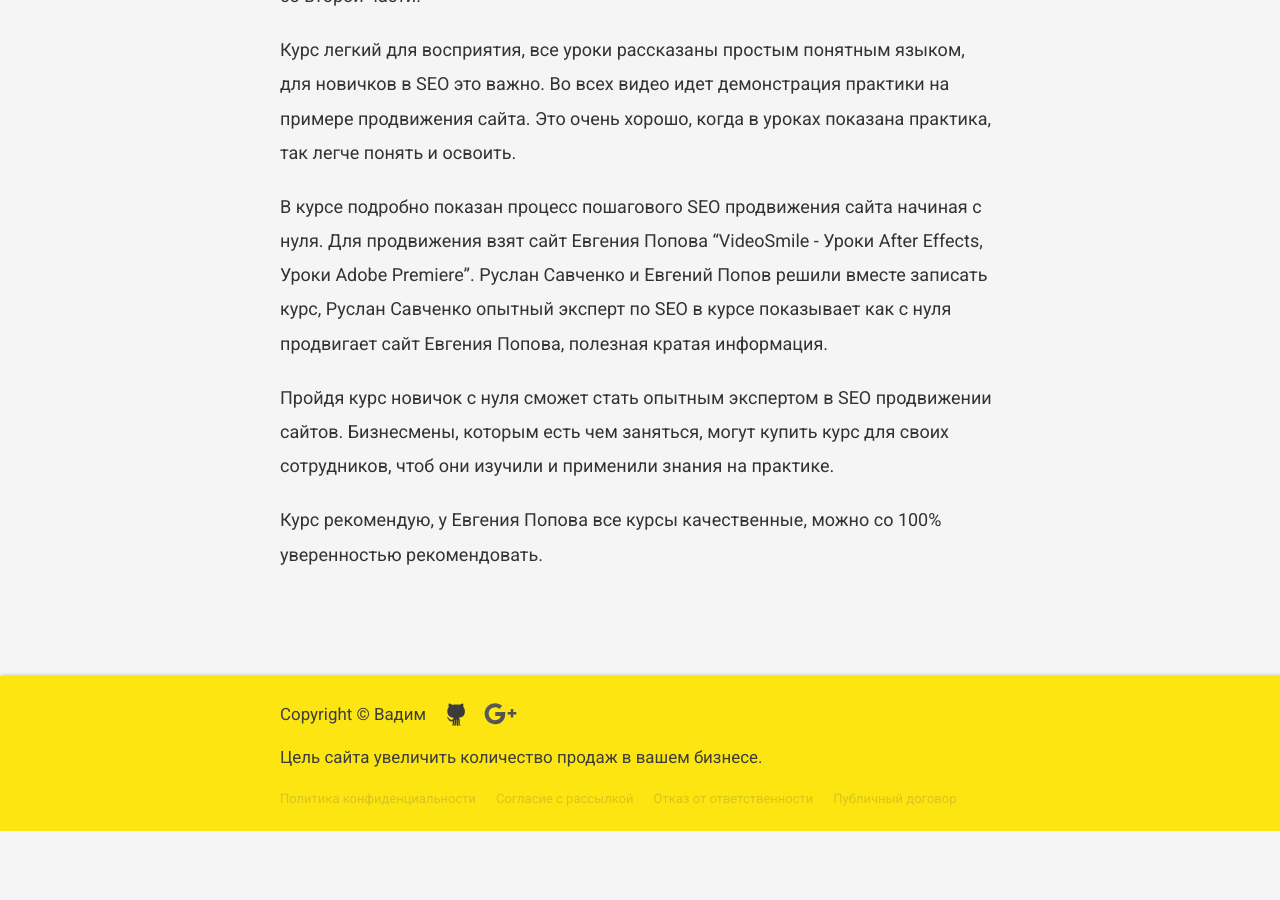
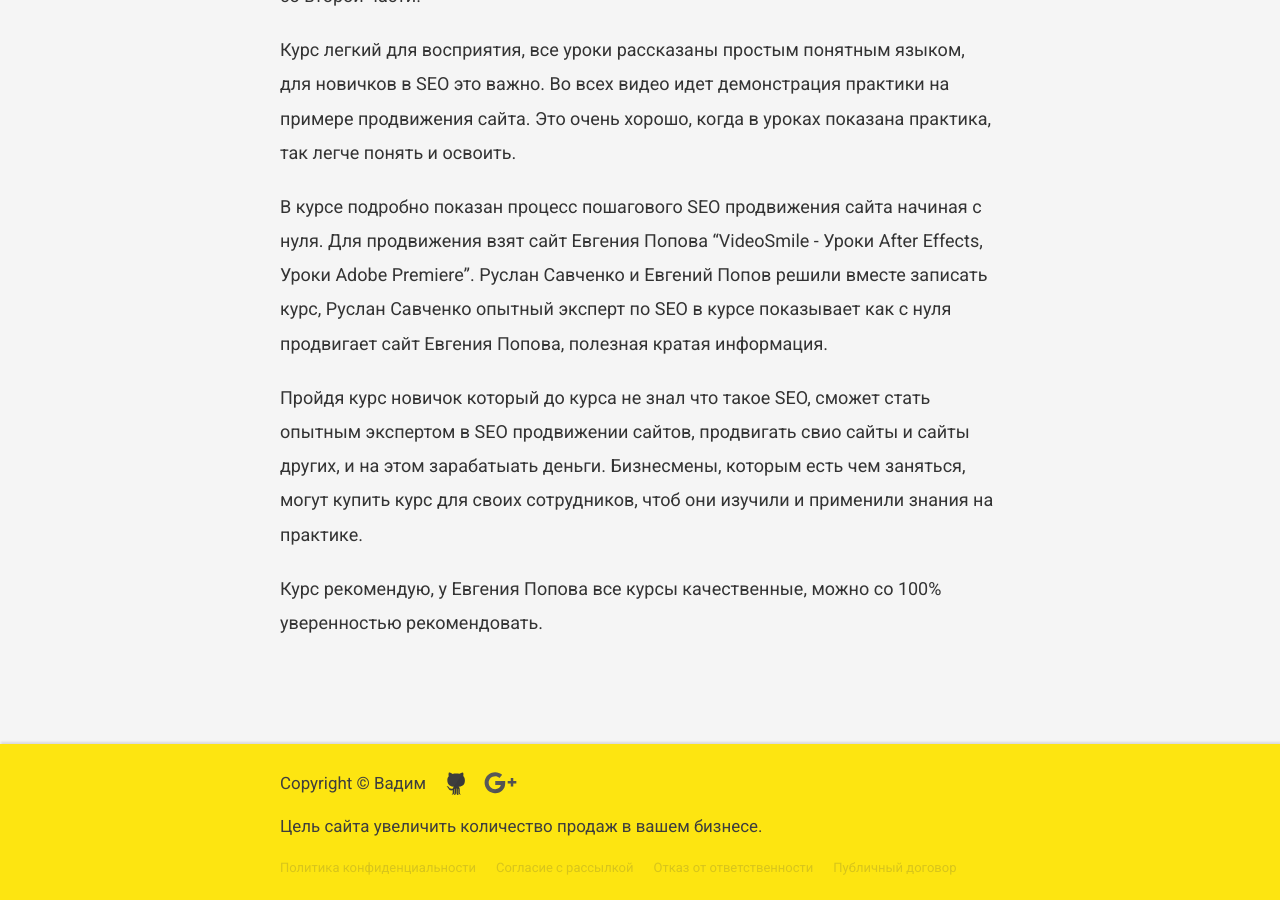
Before and after one commit to VadymVolos/vadymvolos.github.io, a Jekyll site: the page built from _posts/digital-marketing/2017-01-22-sekrety-seo-popov-kupon-skidka.md, in a window 1280 px wide and 900 px high, scrolled down 1382 px. Built offline with Jekyll 4.4.1, drawn with Linux system fonts in a browser that asks for light colours; nearby versions of some CDN libraries; comment, search, counter and statistics services are not loaded; before the commit the page ends 2213 px from its top, so only the background shows below that.

Commit message:
Update 2017-01-22-sekrety-seo-popov-kupon-skidka.md

```diff
--- a/_posts/digital-marketing/2017-01-22-sekrety-seo-popov-kupon-skidka.md
+++ b/_posts/digital-marketing/2017-01-22-sekrety-seo-popov-kupon-skidka.md
@@ -33,6 +33,6 @@
 
 В курсе подробно показан процесс пошагового SEO продвижения сайта начиная с нуля. Для продвижения взят сайт Евгения Попова "VideoSmile - Уроки After Effects, Уроки Adobe Premiere". Руслан Савченко и Евгений Попов решили вместе записать курс, Руслан Савченко опытный эксперт по SEO в курсе показывает как с нуля продвигает сайт Евгения Попова, полезная кратая информация.
 
-Пройдя курс новичок с нуля сможет стать опытным экспертом в SEO продвижении сайтов. Бизнесмены, которым есть чем заняться, могут купить курс для своих сотрудников, чтоб они изучили и применили знания на практике.
+Пройдя курс новичок который до курса не знал что такое SEO, сможет стать опытным экспертом в SEO продвижении сайтов, продвигать свио сайты и сайты других, и на этом зарабатыать деньги. Бизнесмены, которым есть чем заняться, могут купить курс для своих сотрудников, чтоб они изучили и применили знания на практике.
 
 Курс рекомендую, у Евгения Попова все курсы качественные, можно со 100% уверенностью рекомендовать.
```
